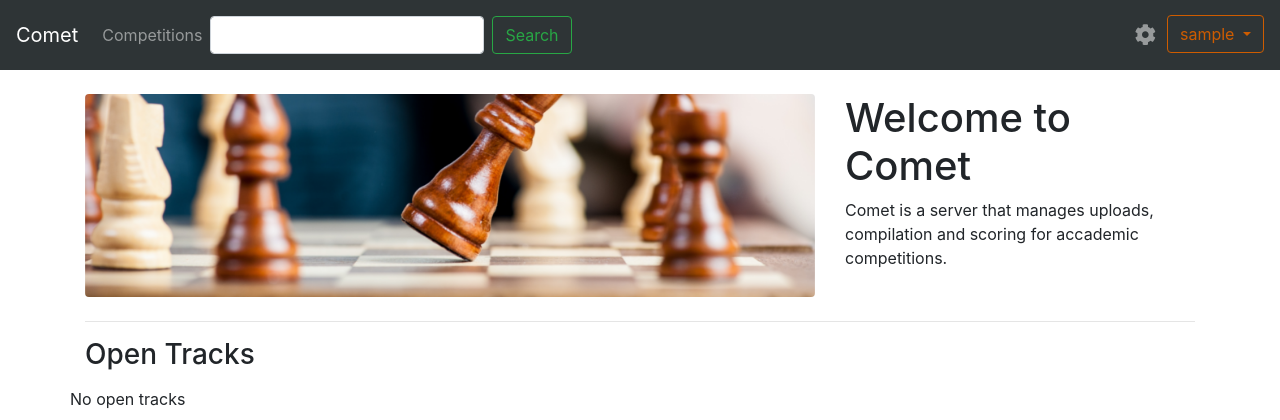
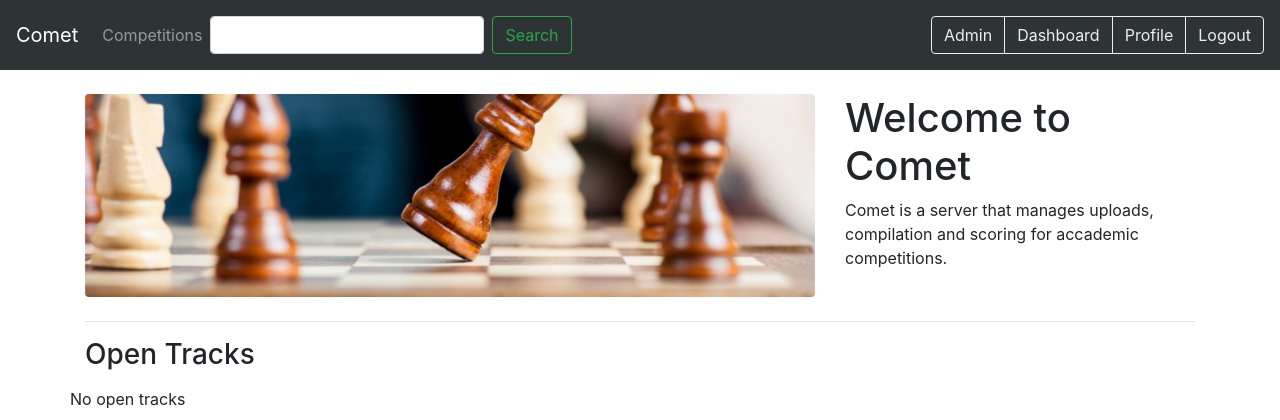
Before and after one commit to fossgalaxy/comet, a Django app: page / in a window 1280 px wide. Shown: the top 420 px of the page. Run offline with Django 3.2, Linux system fonts and the light colour scheme; the visitor is signed in with stand-in values (Sample User, id 1); data that the repository does not hold is empty; some libraries are stand-ins or nearby versions.

Commit message:
clean up top menu

```diff
--- a/data/templates/base.html
+++ b/data/templates/base.html
@@ -45,55 +45,20 @@
 				<button class="btn btn-outline-success my-2 my-sm-0" type="submit">Search</button>
 			</form>
 
-			<ul class="nav navbar-nav flex-row justify-content-between ml-auto">
-				<li class="nav-item order-2 order-md-1"><a href="{% url 'admin:index' %}" class="nav-link" title="settings"><i class="fa fa-cog fa-fw fa-lg"></i></a></li>
+			<div class="btn-group ml-auto" role="group">
+				{% if not user.is_active %}
+				<a href="{% url 'account_login' %}" class="btn btn-outline-light" role="button">Login</a>
+				<a href="{% url 'account_signup' %}" class="btn btn-outline-light" role="button">Register</a>
+				{% else %}
+					{% if user.is_staff %}
+					<a href="{% url 'admin:index' %}" class="btn btn-outline-light" role="button">Admin</a>
+					{% endif %}
+				<a href="{% url 'dashboard' %}" class="btn btn-outline-light" role="button">Dashboard</a>
+				<a href="{% url 'account_profile' %}" class="btn btn-outline-light" role="button">Profile</a>
+				<a href="{% url 'account_logout' %}" class="btn btn-outline-light" role="button">Logout</a>
+				{% endif %}
+			</div>
 
-			    {% if not user.is_active %}
-                <li class="dropdown order-1">
-                    <button type="button" id="dropdownMenu1" data-toggle="dropdown" class="btn btn-outline-light dropdown-toggle">Login <span class="caret"></span></button>
-                    <ul class="dropdown-menu dropdown-menu-right mt-1">
-                      <li class="p-3">
-			      <form class="form" action="{% url 'account_login' %}" method="post" role="form">
-
-				<div class="form-group text-xs-center">
-					<ul class="socialaccount_providers list-inline">
-					{% include "socialaccount/snippets/provider_inline.html" with process="login" %}
-					</ul>
-				</div>
-				<hr />
-
-				{% csrf_token %}
-                                <div class="form-group">
-                                    <input id="emailInput" placeholder="Username" class="form-control form-control-sm" name="login" type="text" required="">
-                                </div>
-                                <div class="form-group">
-                                    <input id="passwordInput" placeholder="Password" class="form-control form-control-sm" name="password" type="password" required="">
-                                </div>
-                                <div class="form-group">
-                                    <button type="submit" class="btn btn-primary btn-block">Login</button>
-                                </div>
-                                <div class="form-group text-xs-center">
-					<small><a href="{% url 'account_reset_password' %}">Forgot password?</a></small>
-                                </div>
-                            </form>
-                        </li>
-                    </ul>
-                </li>
-                    <a class="nav-item order-3 btn btn-outline-light d-inline text-light" href="{% url 'account_signup' %}">Register</a>
-			{% else %}
-                <li class="dropdown order-2">
-			<button type="button" id="dropdownMenu1" data-toggle="dropdown" class="btn btn-outline-secondary dropdown-toggle">{{ user }} <span class="caret"></span></button>
-                    <ul class="dropdown-menu dropdown-menu-right mt-1">
-                      <li class="p-3">
-			      <a href="{% url 'account_profile' %}">profile</a>
-                      </li>
-                      <li class="p-3">
-			      <a href="{% url 'account_logout' %}">logout</a>
-                      </li>
-                    </ul>
-                </li>
-			   {% endif %}
-            </ul>
 
 					</div>
 		</nav>
```
